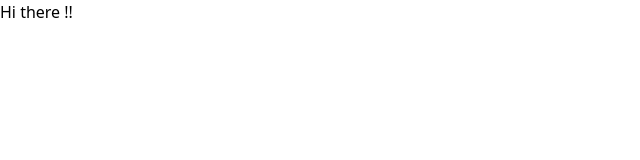
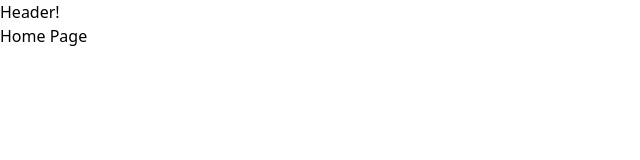
Before and after one commit to SeherKumsar/Redux_ile_Modern_React_registry, a React (Vite) app: page / in a window 1280 px wide. Shown: the top 160 px of the page, without its empty margins (0-640 px from the left). Built offline with nearby package versions, Linux system fonts and the light colour scheme.

Commit message:
React Router Setup

```diff
--- a/package.json
+++ b/package.json
@@ -11,7 +11,8 @@
   },
   "dependencies": {
     "react": "^18.2.0",
-    "react-dom": "^18.2.0"
+    "react-dom": "^18.2.0",
+    "react-router-dom": "^6.22.3"
   },
   "devDependencies": {
     "@types/react": "^18.2.64",
--- a/src/App.tsx
+++ b/src/App.tsx
@@ -1,7 +1,32 @@
+import { createBrowserRouter, RouterProvider } from "react-router-dom";
+import Root from "./pages/Root";
+import HomePage from "./pages/HomePage";
+import SearchPage from "./pages/SearchPage";
+import DetailsPage from "./pages/DetailsPage";
+
+const router = createBrowserRouter([
+  {
+    path: "/",
+    element: <Root />,
+    children: [
+      {
+        index: true,
+        element: <HomePage />,
+      },
+      {
+        path: "/search",
+        element: <SearchPage />,
+      },
+      {
+        path: "/packages/:name",
+        element: <DetailsPage />,
+      },
+    ],
+  },
+]);
+
 function App() {
-
-
-  return <div>Hi there !!</div>
+  return <RouterProvider router={router} />;
 }
 
-export default App
+export default App;
--- /dev/null
+++ b/src/components/Header.tsx
@@ -0,0 +1,3 @@
+export default function Header() {
+  return <div>Header!</div>;
+}
--- /dev/null
+++ b/src/pages/DetailsPage.tsx
@@ -0,0 +1,3 @@
+export default function DetailsPage() {
+  return <div>Details Page</div>;
+}
--- /dev/null
+++ b/src/pages/HomePage.tsx
@@ -0,0 +1,3 @@
+export default function HomePage() {
+  return <div>Home Page</div>;
+}
--- /dev/null
+++ b/src/pages/Root.tsx
@@ -0,0 +1,11 @@
+import { Outlet } from "react-router-dom";
+import Header from "../components/Header";
+
+export default function Root() {
+  return (
+    <div>
+      <Header />
+      <Outlet />
+    </div>
+  );
+}
--- /dev/null
+++ b/src/pages/SearchPage.tsx
@@ -0,0 +1,3 @@
+export default function SearchPage() {
+  return <div>Search Page</div>;
+}
```
Also changed, not shown: 1 other file (tests, documents, lock files or other folders).
